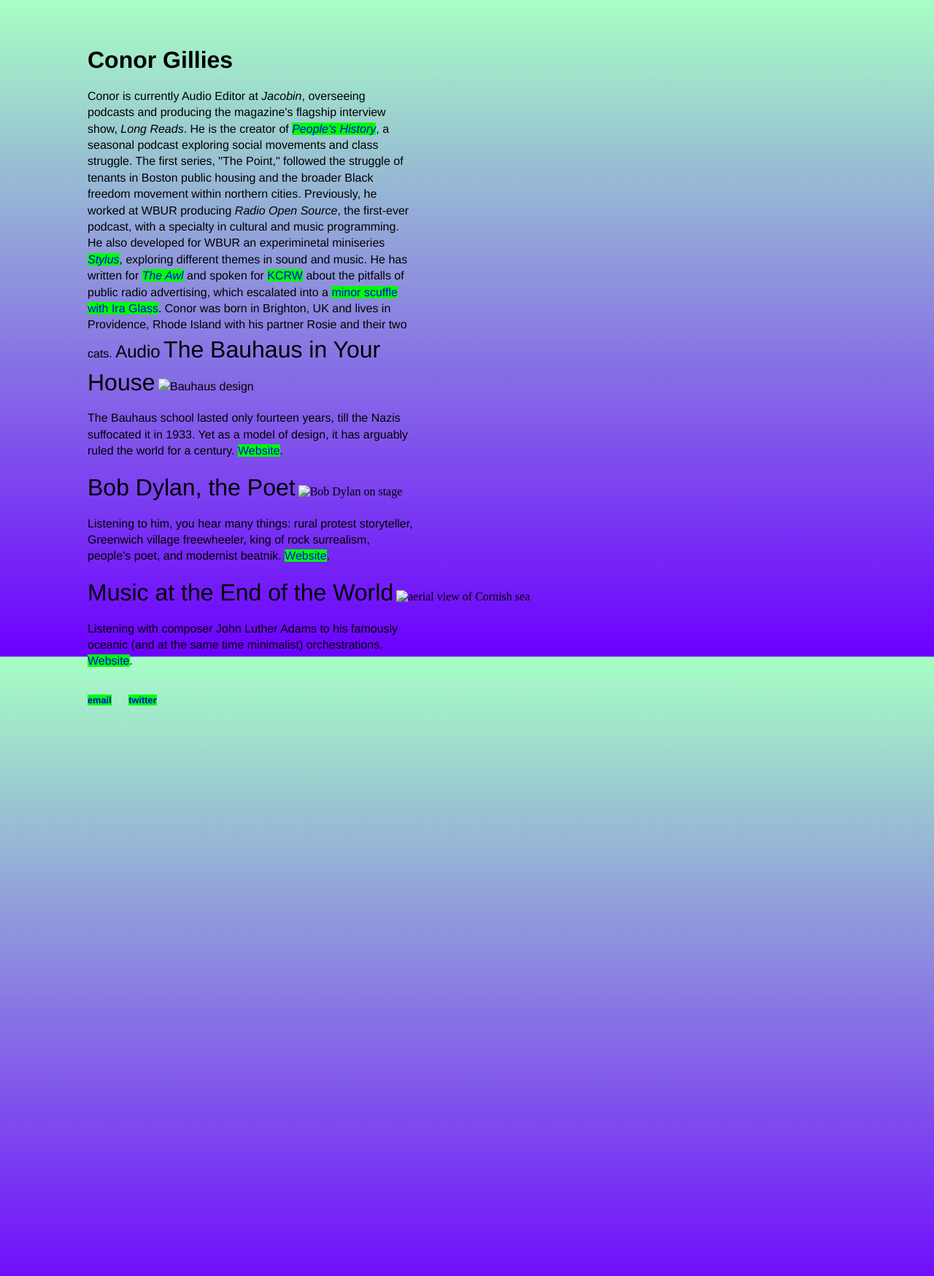
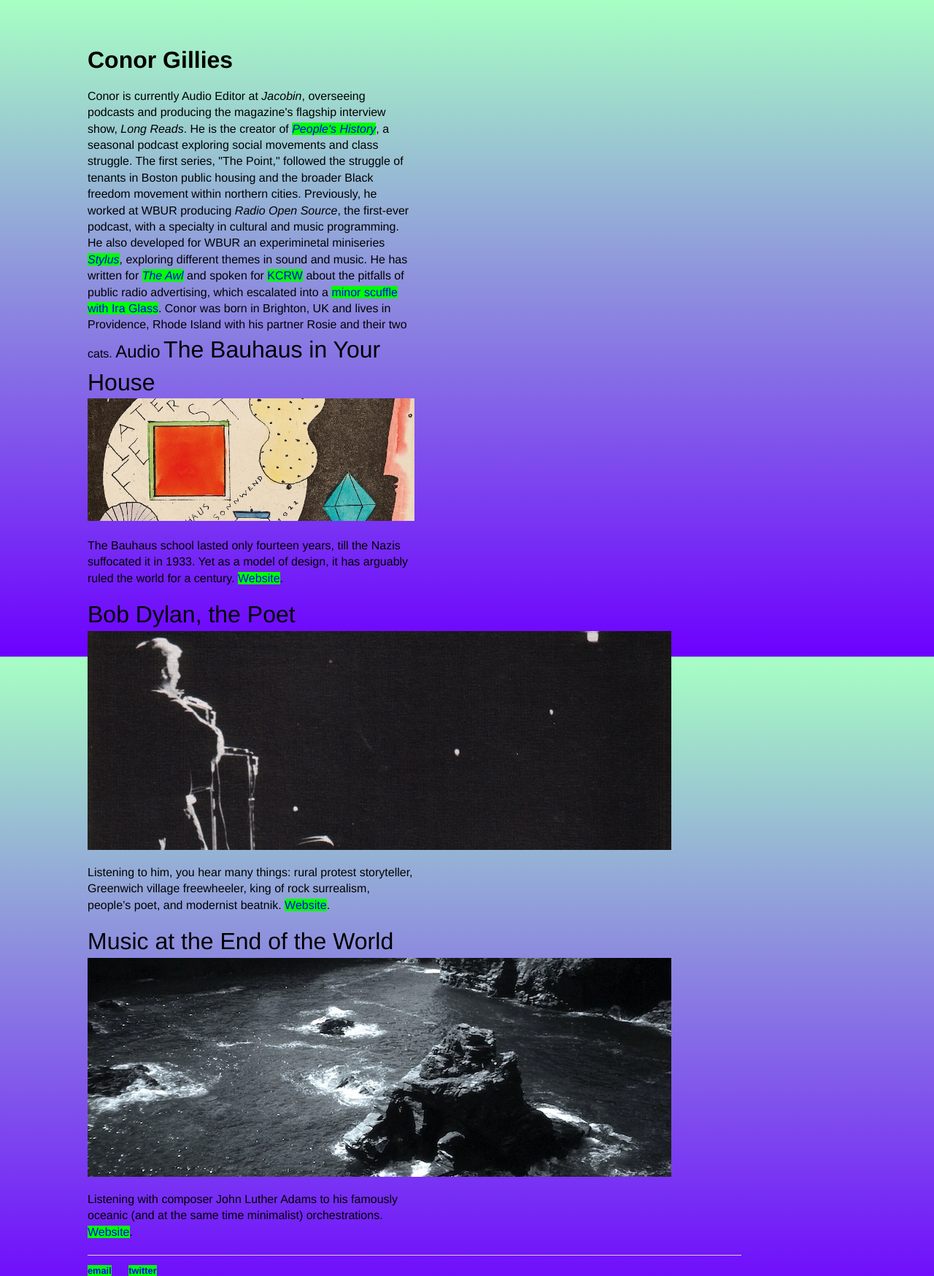
Before and after one commit to huihuiandilly/huihuiandilly.github.io, a Jekyll site: the page built from index.html, in a window 1280 px wide. Shown: the whole page at 73% size. Built offline with Jekyll 4.4.1, drawn with Linux system fonts in a browser that asks for light colours.

Commit message:
Update index.html

```diff
--- a/index.html
+++ b/index.html
@@ -9,15 +9,15 @@
 	<p3>Audio</p3>
 
 	<p2>The Bauhaus in Your House</p2>
-	<img src="assets/bauhaus.jpg" alt="Bauhaus design" width="100%">
+	<img src="pics/bauhaus.jpg" alt="Bauhaus design" width="100%">
 	<p>The Bauhaus school lasted only fourteen years, till the Nazis suffocated it in 1933. Yet as a model of design, it has arguably ruled the world for a century. <a href="https://radioopensource.org/the-bauhaus-in-your-house/" target="_blank">Website</a>.</p>
 
 	<p2>Bob Dylan, the Poet</p2>
-	<img src="assets/dylan.jpg" alt="Bob Dylan on stage" width="100%">
+	<img src="pics/dylan.jpg" alt="Bob Dylan on stage" width="100%">
 	<p>Listening to him, you hear many things: rural protest storyteller, Greenwich village freewheeler, king of rock surrealism, people’s poet, and modernist beatnik. <a href="https://radioopensource.org/bob-dylan-poet/" target="_blank">Website</a>.</p>
 
 	<p2>Music at the End of the World</p2>
-	<img src="assets/ocean.jpg" alt="aerial view of Cornish sea" width="100%">
+	<img src="pics/ocean.jpg" alt="aerial view of Cornish sea" width="100%">
 	<p>Listening with composer John Luther Adams to his famously oceanic (and at the same time minimalist) orchestrations. <a href="https://radioopensource.org/john-luther-adams/" target="_blank">Website</a>.</p>
 
 </div><!-- /.blurb -->
```
